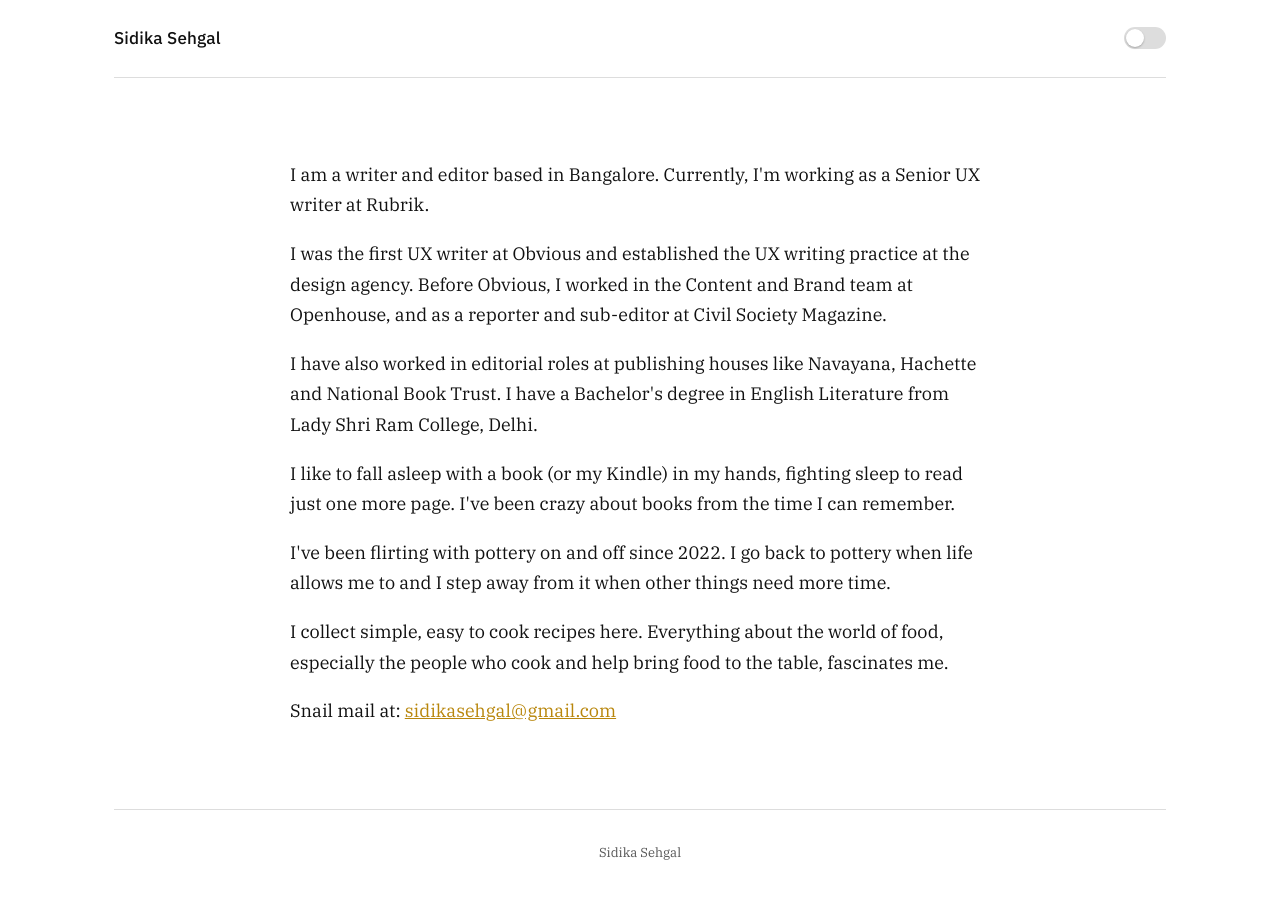
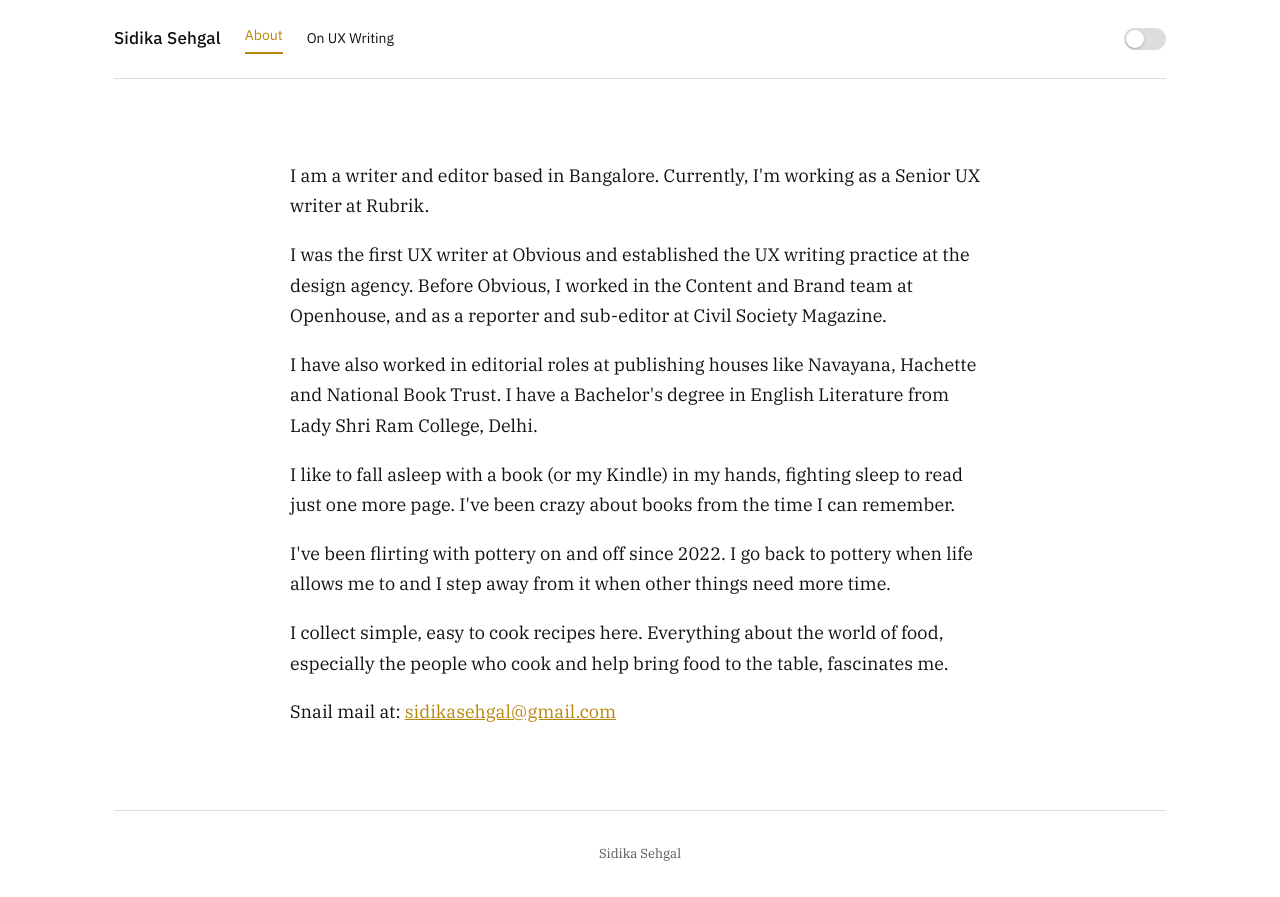
Before and after one commit to sidikasehgal/personal-website, an Eleventy site: page src/index.njk in a window 1280 px wide. Built offline with nearby package versions, Linux system fonts and the light colour scheme; Eleventy itself is replaced by a stand-in of ours; files that its build step writes are made by us from their sources.

Commit message:
Update Nav

```diff
--- a/src/_includes/base.njk
+++ b/src/_includes/base.njk
@@ -16,7 +16,11 @@
 <body>
   <div class="container">
     <nav>
-      <a href="/" class="site-name">Sidika Sehgal</a>
+      <div class="nav-left">
+        <a href="/" class="site-name">Sidika Sehgal</a>
+        <a href="/" class="nav-link" {% if page.url == "/" %}aria-current="page"{% endif %}>About</a>
+        <a href="/writing/" class="nav-link" {% if page.url == "/writing/" %}aria-current="page"{% endif %}>On UX Writing</a>
+      </div>
       <button id="theme-toggle" class="theme-switch" aria-label="Toggle dark mode" aria-pressed="false">
         <span class="switch-track"><span class="switch-knob"></span></span>
       </button>
```
